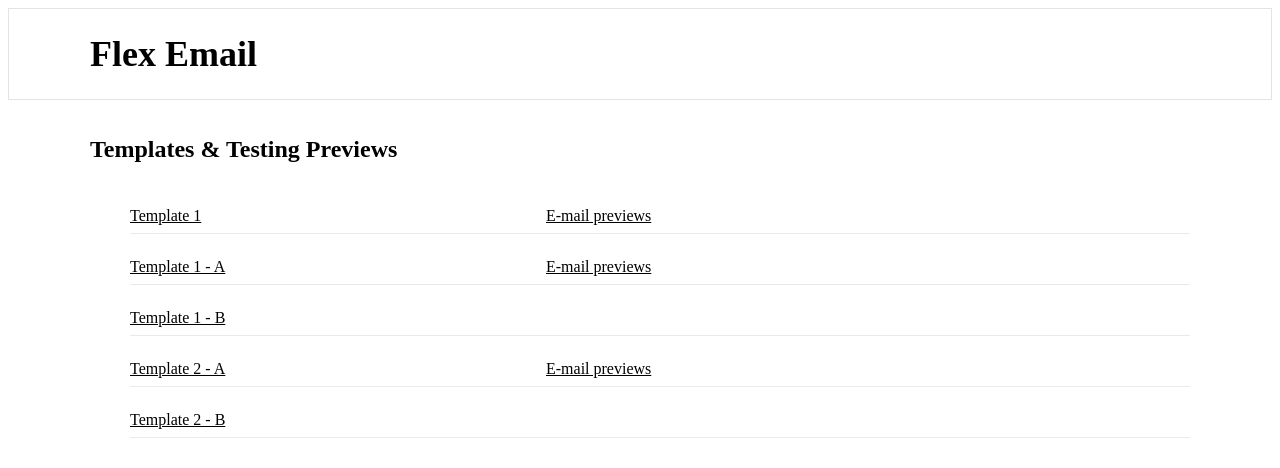
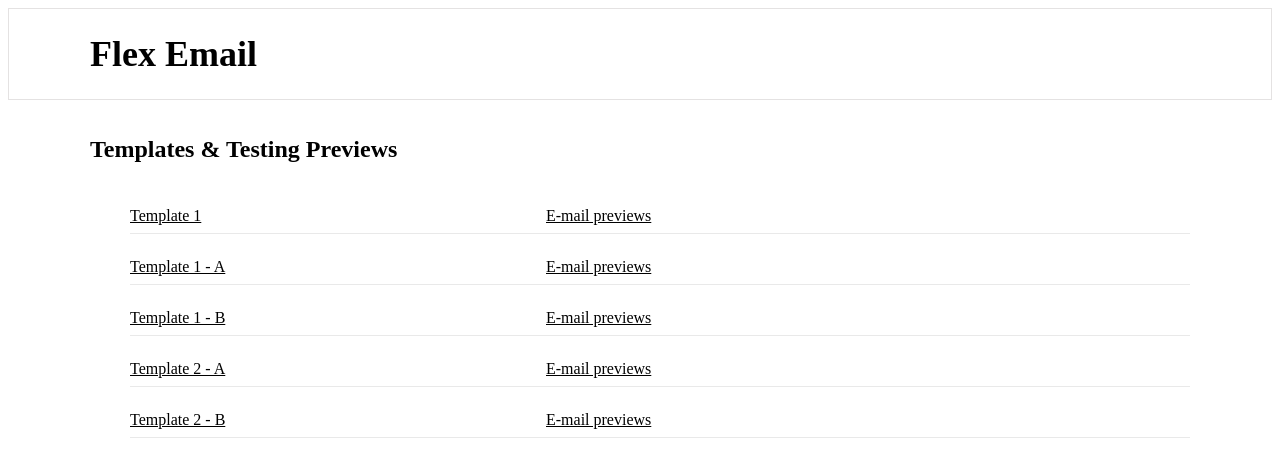
Before and after one commit to bersoriano/flexEmail, a Next.js app: page / in a window 1280 px wide. Shown: the top 468 px of the page. Built offline with nearby package versions, Linux system fonts and the light colour scheme.

Commit message:
updated links

```diff
--- a/pages/index.js
+++ b/pages/index.js
@@ -32,9 +32,9 @@ export default function Home() {
             <a href="/templates/hand3.html">
               Template 1 - B
             </a>
-            {/* <a href="https://app.emailonacid.com/shared-preview/JUa4MJ0ioo">
+            <a href="https://app.emailonacid.com/shared-preview/p50ddCBncy">
               E-mail previews
-            </a>             */}
+            </a>
           </li>
           <li>
             <a href="/templates/calendar.html">
@@ -48,9 +48,9 @@ export default function Home() {
             <a href="/templates/calendar2.html">
               Template 2 - B
             </a>
-            {/* <a href="https://app.emailonacid.com/shared-preview/yetADBf5Nm">
+            <a href="https://app.emailonacid.com/shared-preview/OVWgncJ6I6">
               E-mail previews
-            </a> */}
+            </a>
           </li>
         </ul>
       </MainContainer>
```
